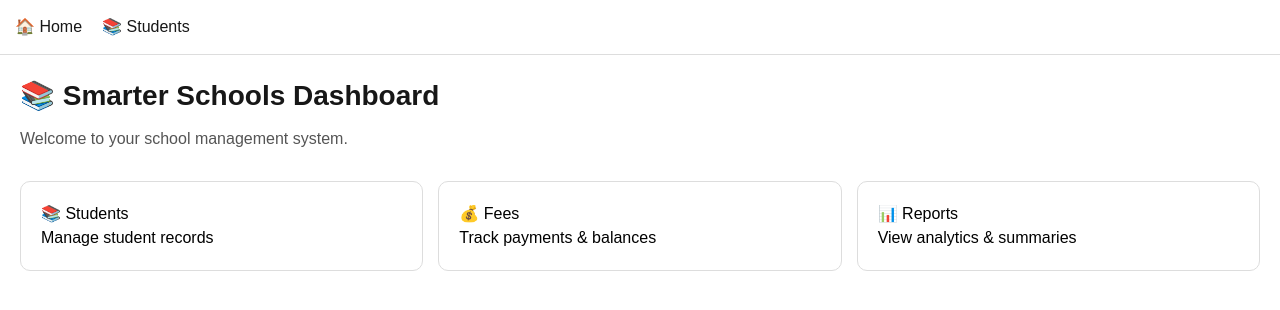
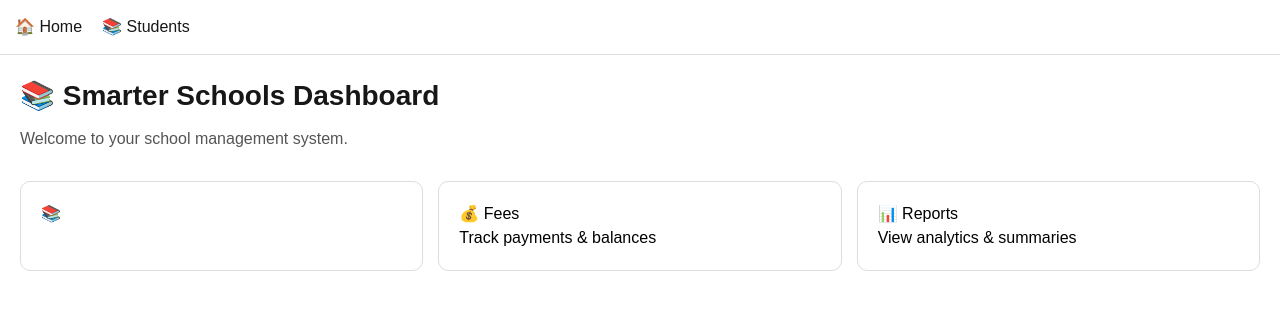
Before and after one commit to talenation12-netizen/Smarter-Schools, a Next.js app: page / in a window 1280 px wide. Shown: the top 310 px of the page. Built offline with nearby package versions, Linux system fonts and the light colour scheme.

Commit message:
add students page from supabase

```diff
--- a/app/page.tsx
+++ b/app/page.tsx
@@ -29,7 +29,7 @@ export default function HomePage() {
             border: "1px solid #ddd",
             borderRadius: "10px",
             textDecoration: "none",
-            color: "black",
+            color: "white",
           }}
         >
           <h3>📚 Students</h3>
```
